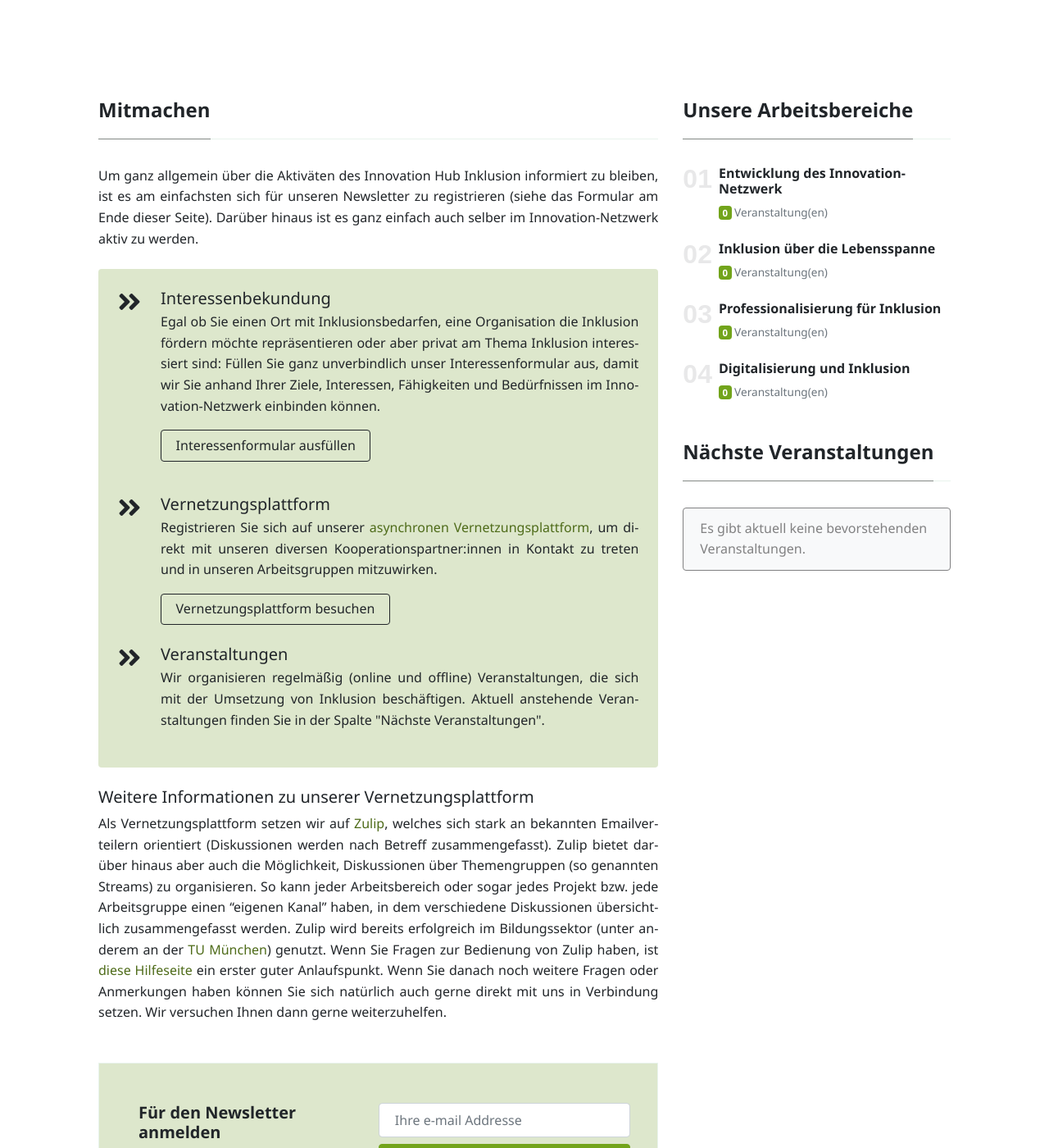
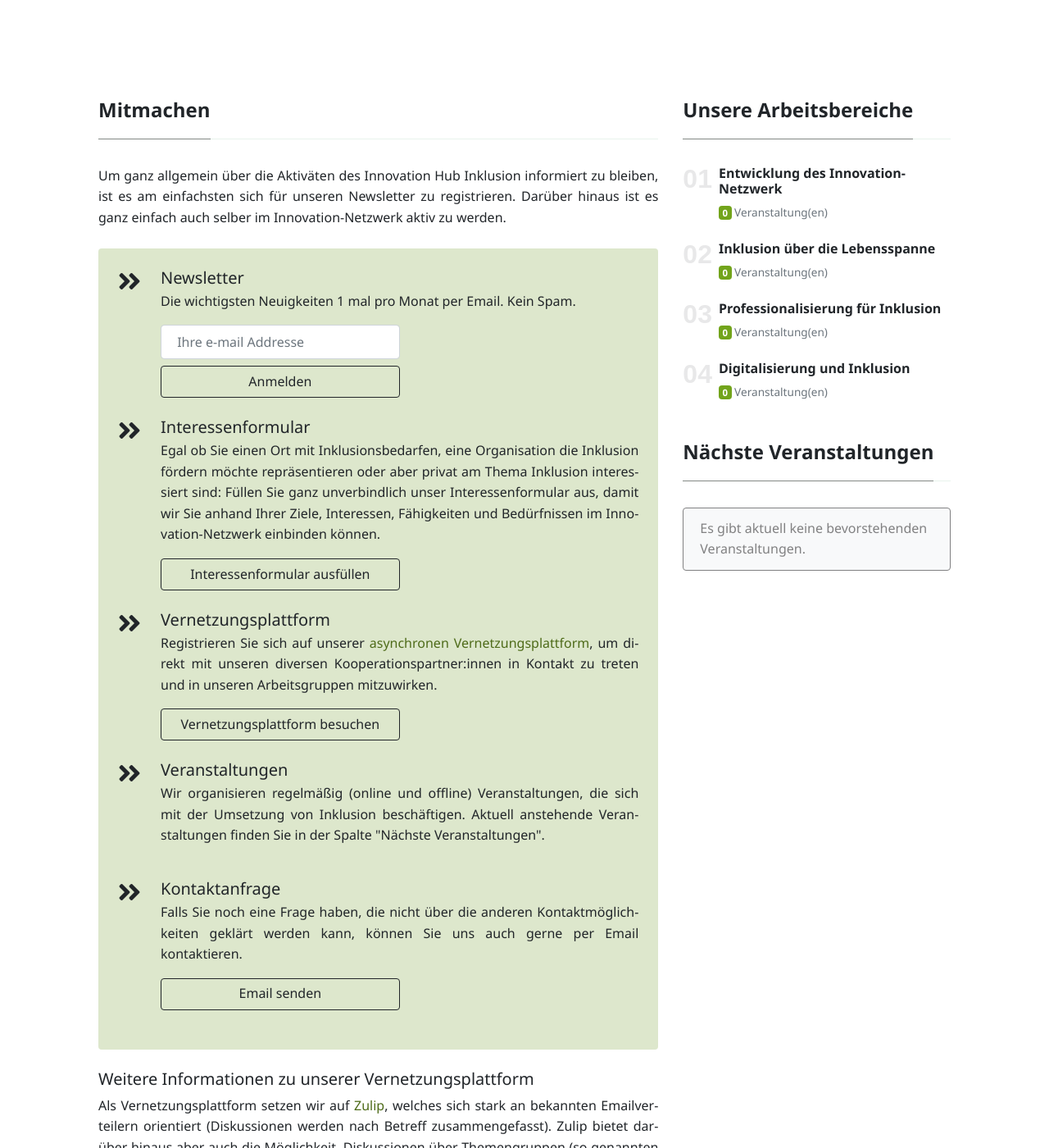
Before and after one commit to innovation-hub-inklusion/innovation-hub-inklusion.github.io, a Jekyll site: the page built from _pages/participate.md, in a window 1280 px wide and 1400 px high. Shown: the whole window at 82% size. Built offline with Jekyll 4.4.1, drawn with Linux system fonts in a browser that asks for light colours; some of the changed text lies outside the part shown.

Commit message:
Update participation page

```diff
--- a/_config.yml
+++ b/_config.yml
@@ -5,7 +5,7 @@ description: 'Der Innovation Hub INKLUSION schafft Räume für inklusive Innovat
 logo: 'assets/images/logo.svg'
 favicon: 'assets/images/favicon.ico'
 baseurl: ''
-email: 'alexander.herwix@uni-leipzig.de'
+email: 'info@inklusion.network'
 newsletter_url: 'test'
 
 jumbotron:
@@ -71,6 +71,7 @@ defaults:
       path: "_pages"
     values:
       layout: page
+      newsletter: false
 
 # Syntax
 markdown: kramdown
--- /dev/null
+++ b/_includes/newsletter-form.html
@@ -0,0 +1,6 @@
+<form action="{{site.newsletter_url}}" method="post" name="mc-embedded-subscribe-form" class="wj-contact-form validate w-100" target="_blank" novalidate>
+<div class="mc-field-group">
+    <input type="email" placeholder="Ihre e-mail Addresse" name="EMAIL" class="required email form-control w-100" id="mce-EMAIL" autocomplete="on" required>
+    <button type="submit" value="Anmelden" name="subscribe" class="btn {{include.button_css}} btn-block w-100 mt-2">Anmelden</button>
+</div>
+</form>
--- a/_includes/newsletter.html
+++ b/_includes/newsletter.html
@@ -8,12 +8,7 @@
             </div>
             <div class="col-md-6">
                 <div class="row">
-                    <form action="{{site.newsletter_url}}" method="post" name="mc-embedded-subscribe-form" class="wj-contact-form validate w-100" target="_blank" novalidate>
-                    <div class="mc-field-group">
-                        <input type="email" placeholder="Ihre e-mail Addresse" name="EMAIL" class="required email form-control w-100" id="mce-EMAIL" autocomplete="on" required>
-                        <button type="submit" value="Anmelden" name="subscribe" class="heart btn btn-success btn-block w-100 mt-2">Anmelden</button>
-                    </div>
-                    </form>
+                    {% include newsletter-form.html button_css="btn-primary"%}
                 </div>
             </div>
         </div>
--- a/_layouts/page-sidebar.html
+++ b/_layouts/page-sidebar.html
@@ -11,8 +11,9 @@ layout: default
             <div class="page-content mb-5 {{page.content_css}}">
                 {{ content }}
             </div>
-
-            {% include newsletter.html %}
+            {% if page.newsletter %}
+                {% include newsletter.html %}
+            {% endif %}
         </div>
         <div class="col-md-4">
             {% include sidebar.html workareas=true events=true limit=2%}
--- a/_pages/participate.md
+++ b/_pages/participate.md
@@ -5,16 +5,24 @@ permalink: "/participate.html"
 content_css: "text-justify"
 ---
 
-Um ganz allgemein über die Aktiväten des Innovation Hub Inklusion informiert zu bleiben, ist es am einfachsten sich für unseren Newsletter zu registrieren (siehe das Formular am Ende dieser Seite). Darüber hinaus ist es ganz einfach auch selber im Innovation-Netzwerk aktiv zu werden.
+Um ganz allgemein über die Aktiväten des Innovation Hub Inklusion informiert zu bleiben, ist es am einfachsten sich für unseren Newsletter zu registrieren. Darüber hinaus ist es ganz einfach auch selber im Innovation-Netzwerk aktiv zu werden.
 
 <div class="bg-lightgreen p-4 my-4 rounded">
     <ul class="list-unstyled m-0">
-        <li class="media">
+        <li class="media mb-4">
             <i class="fa fa-2x fa-angle-double-right mr-4"></i>
             <div class="media-body">
-                <h5 class="mt-0 mb-1">Interessenbekundung</h5>
+                <h5 class="mt-0 mb-1">Newsletter</h5>
+                <p class="text-justify"> Die wichtigsten Neuigkeiten 1 mal pro Monat per Email. Kein Spam.</p>
+                <div class="w-50">{% include newsletter-form.html button_css="btn-outline-dark"%}</div>
+            </div>
+        </li>
+        <li class="media my-4">
+            <i class="fa fa-2x fa-angle-double-right mr-4"></i>
+            <div class="media-body">
+                <h5 class="mt-0 mb-1">Interessenformular</h5>
                 <p class="text-justify">Egal ob Sie einen Ort mit Inklusionsbedarfen, eine Organisation die Inklusion fördern möchte repräsentieren oder aber privat am Thema Inklusion interessiert sind: Füllen Sie ganz unverbindlich unser Interessenformular aus, damit wir Sie anhand Ihrer Ziele, Interessen, Fähigkeiten und Bedürfnissen im Innovation-Netzwerk einbinden können.</p>
-                <a href="" class="btn btn-outline-dark mb-3">Interessenformular ausfüllen</a>
+                <a href="https://umfrage.uni-leipzig.de/index.php/544872?lang=de" class="btn btn-outline-dark w-50">Interessenformular ausfüllen</a>
             </div>
         </li>
         <li class="media my-4">
@@ -22,14 +30,22 @@ Um ganz allgemein über die Aktiväten des Innovation Hub Inklusion informiert z
             <div class="media-body">
                 <h5 class="mt-0 mb-1">Vernetzungsplattform</h5>
                 <p class="text-justify">Registrieren Sie sich auf unserer <a href="#zulip">asynchronen Vernetzungsplattform</a>, um direkt mit unseren diversen Kooperationspartner:innen in Kontakt zu treten und in unseren Arbeitsgruppen mitzuwirken.</p>
-                <a href="https://inklusion.zulipchat.com/" class="btn btn-outline-dark">Vernetzungsplattform besuchen</a>
+                <a href="https://inklusion.zulipchat.com/" class="btn btn-outline-dark w-50">Vernetzungsplattform besuchen</a>
             </div>
         </li>
-        <li class="media">
+        <li class="media mt-4">
             <i class="fa fa-2x fa-angle-double-right mr-4"></i>
             <div class="media-body">
                 <h5 class="mt-0 mb-1">Veranstaltungen</h5>
                 <p class="text-justify">Wir organisieren regelmäßig (online und offline) Veranstaltungen, die sich mit der Umsetzung von Inklusion beschäftigen. Aktuell anstehende Veranstaltungen finden Sie in der Spalte "Nächste Veranstaltungen".</p>
+            </div>
+        </li>
+        <li class="media my-4">
+            <i class="fa fa-2x fa-angle-double-right mr-4"></i>
+            <div class="media-body">
+                <h5 class="mt-0 mb-1">Kontaktanfrage</h5>
+                <p class="text-justify">Falls Sie noch eine Frage haben, die nicht über die anderen Kontaktmöglichkeiten geklärt werden kann, können Sie uns auch gerne per Email kontaktieren.</p>
+                <a href="mailto:{{site.email}}" class="btn btn-outline-dark w-50">Email senden</a>
             </div>
         </li>
     </ul>
```
